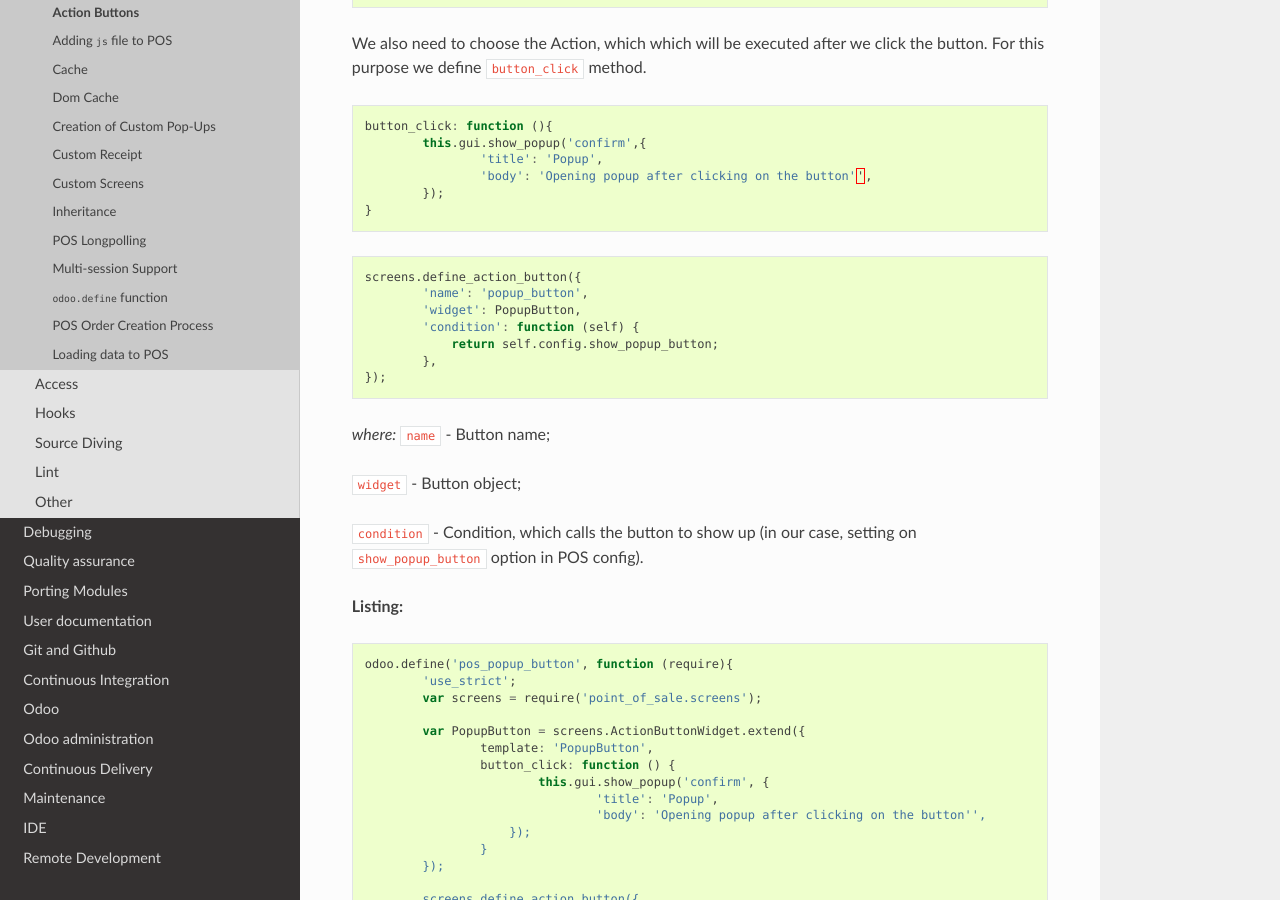
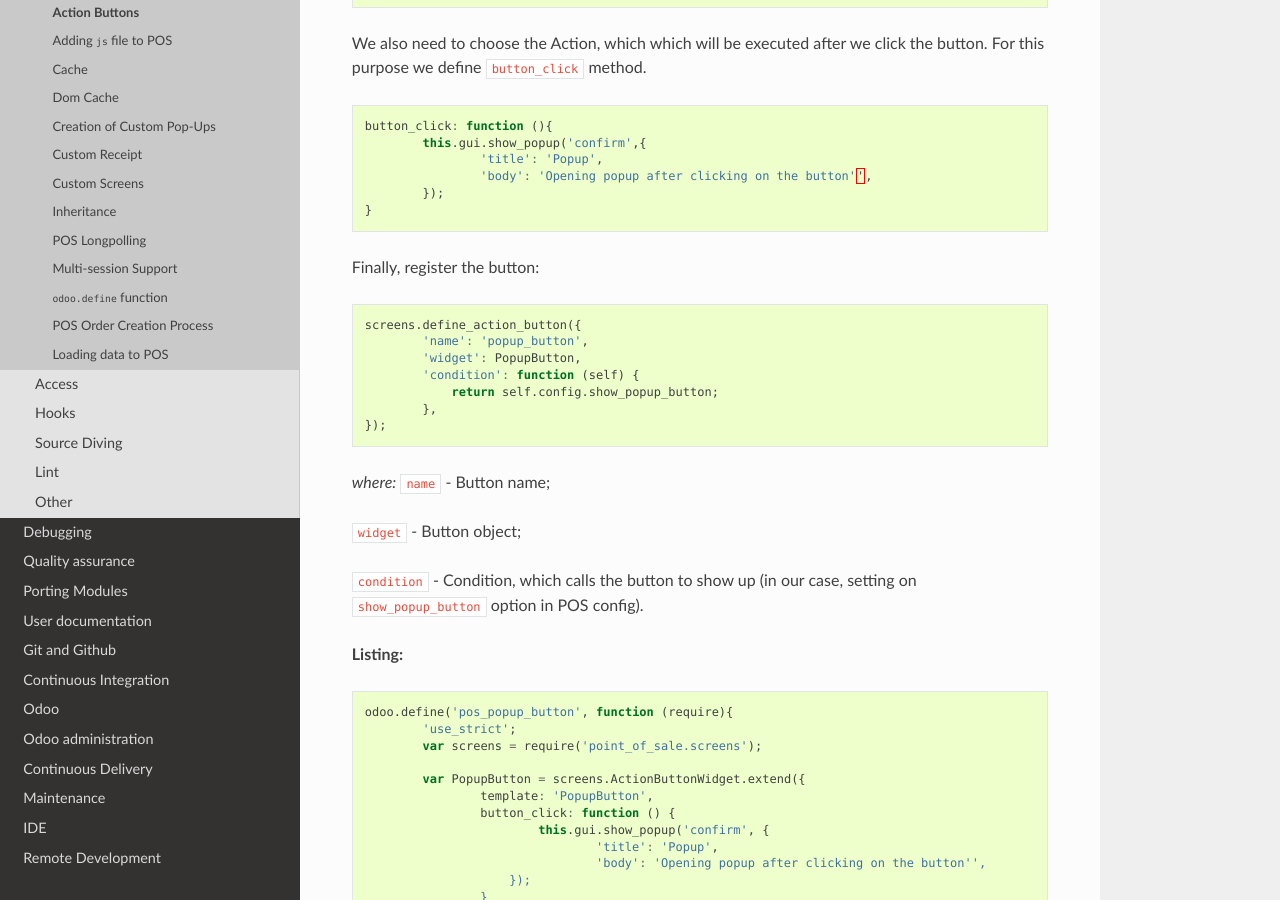
Before and after one commit to itpp-labs/odoo-development, a Sphinx documentation site: the page built from docs/dev/pos/action_buttons.rst, in a window 1280 px wide and 900 px high, scrolled down 1083 px. Built offline with Sphinx 7.4.7 and the Read the Docs theme 2.0.0, drawn with Linux system fonts in a browser that asks for light colours.

Commit message:
Try to fix lint error

```diff
--- a/docs/dev/pos/action_buttons.rst
+++ b/docs/dev/pos/action_buttons.rst
@@ -56,6 +56,8 @@ We also need to choose the Action, which which will be executed after we click t
 	    });
     }
 
+Finally, register the button:
+
 .. code-block:: js
 
     screens.define_action_button({
```
